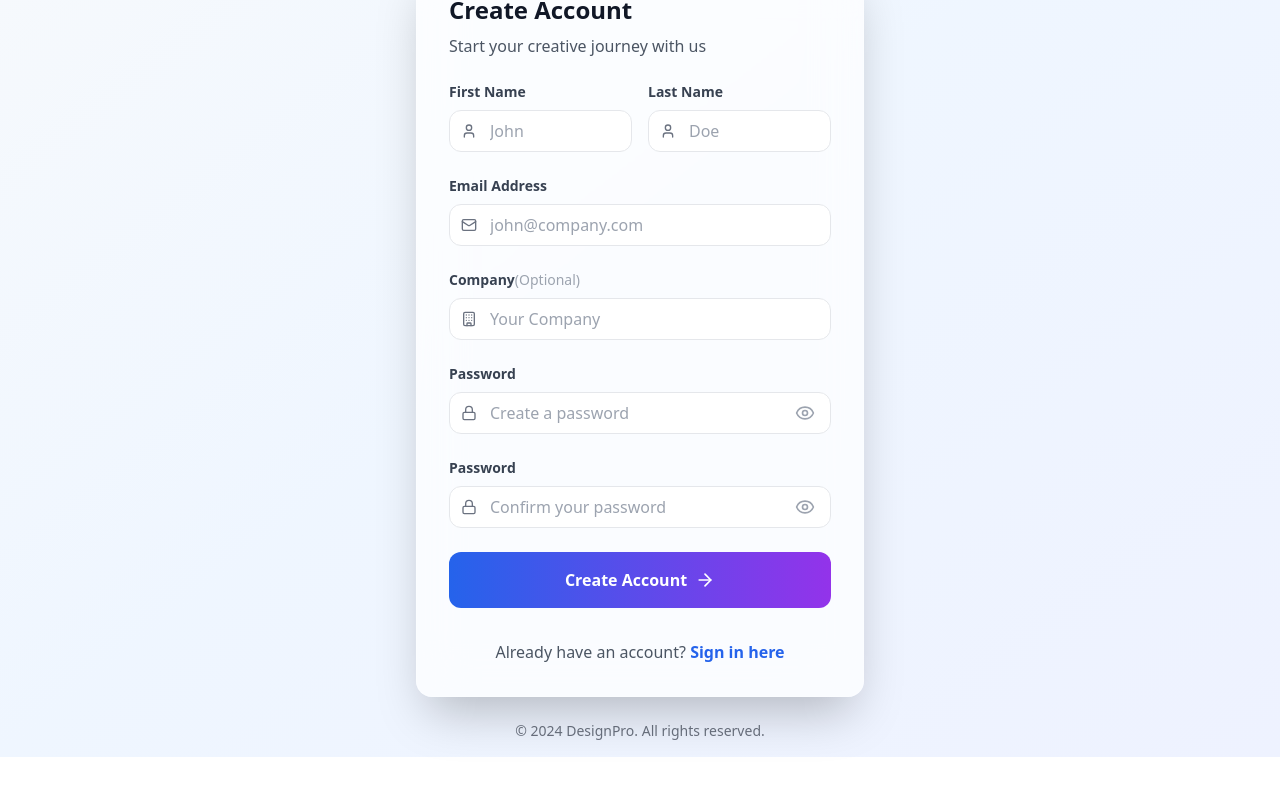
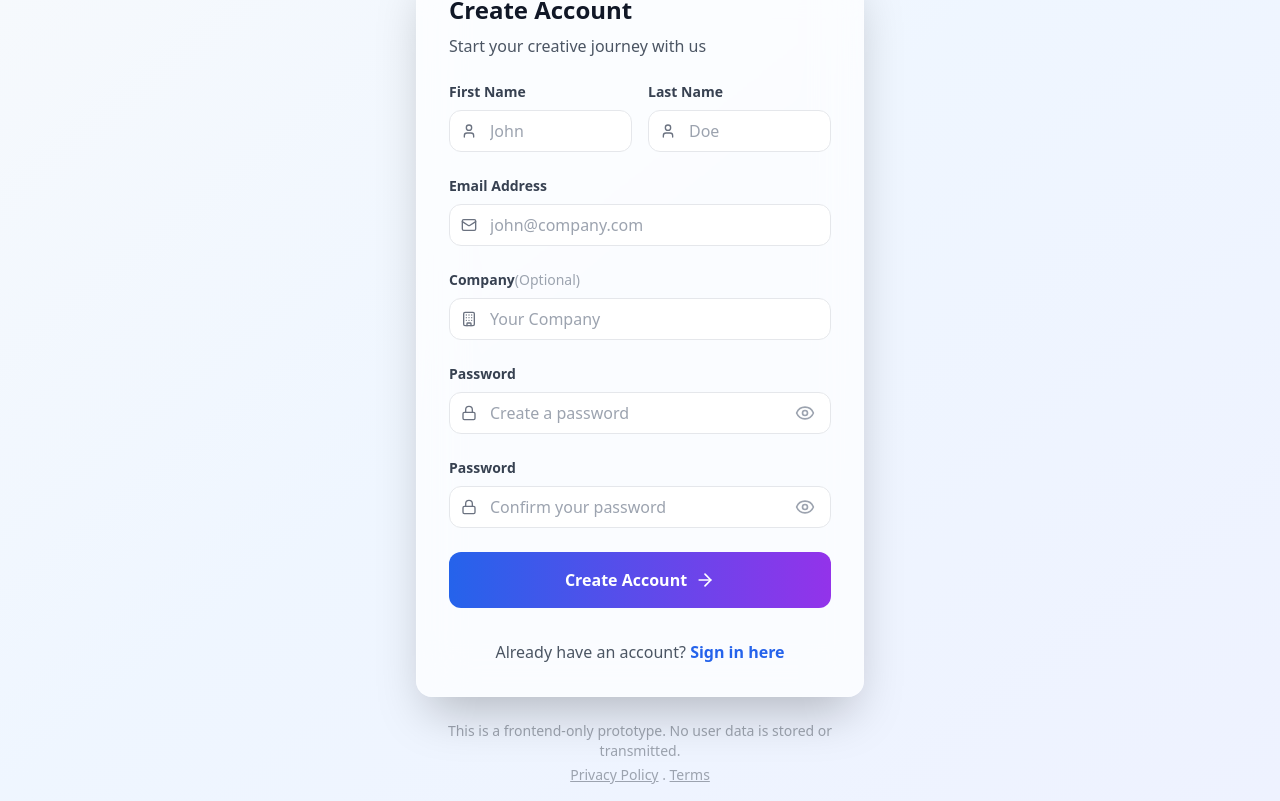
Before and after one commit to kennyestrellaworks/design-po-dashboard, a React (Vite) app: page /signup in a window 1280 px wide. Shown: the part 235-1036 px from the top of the page. Before the commit the page ends 992 px from the top, so only its background shows below. Built offline with nearby package versions, Linux system fonts and the light colour scheme.

Commit message:
Updated Signup page

```diff
--- a/src/components/Signup.jsx
+++ b/src/components/Signup.jsx
@@ -351,9 +351,25 @@ export const Signup = ({ onSignup }) => {
           </div>
         </div>
 
-        <div className="text-center mt-6">
+        {/* <div className="text-center mt-6">
           <p className="text-sm text-gray-500">
             © 2024 DesignPro. All rights reserved.
+          </p>
+        </div> */}
+
+        <div className="text-center mt-6 text-sm text-gray-400">
+          <p>
+            This is a frontend-only prototype. No user data is stored or
+            transmitted.
+          </p>
+          <p className="mt-1">
+            <span title="Demo only – not real policies0" className="underline">
+              Privacy Policy
+            </span>{" "}
+            .{" "}
+            <span title="Demo only – not real terms" className="underline">
+              Terms
+            </span>
           </p>
         </div>
       </div>
```
